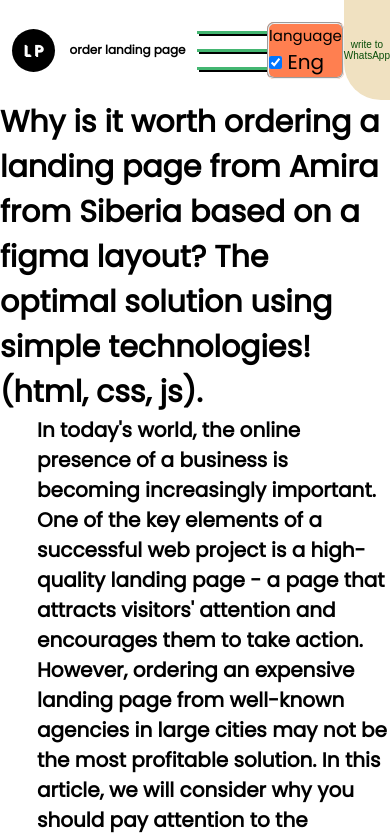
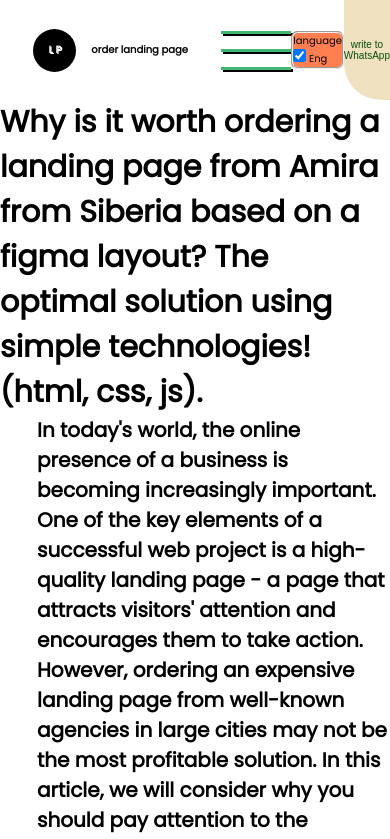
Before and after one commit to amir248/order-landing-page, a plain HTML site: page why-Amir.html in a window 390 px wide. Shown: the top 839 px of the page. Drawn offline with Linux system fonts and the light colour scheme.

Commit message:
!important

```diff
--- a/site/css/index.css
+++ b/site/css/index.css
@@ -517,17 +517,17 @@ body > main > footer > div > ul > li > a{
     .centralDiv > p{
         top:0;
     }
-    body > main:nth-child(1) > header:nth-child(2) > nav:nth-child(1) > a:nth-child(5) > button:nth-child(1){
-        font-size:10px;
+
+    .around{
+        font-size:15px !important;
     }
-    body > main:nth-child(1) > header:nth-child(2) > nav:nth-child(1) > fieldset:nth-child(3) > label:nth-child(1) > legend:nth-child(1){
-        font-size:15px;
+
+    body > main:nth-child(1) > header:nth-child(2) > nav:nth-child(1){
+        font-size:12px !important;
     }
-    .around{
-        font-size:15px;
-    }
-    body > main:nth-child(1) > header:nth-child(2) > nav:nth-child(1) > strong:nth-child(1){
-        font-size:12px;
+
+    #but{
+        font-size:10px !important;
     }
  }
  @media(max-width:520px){
--- a/site/css/sPages.css
+++ b/site/css/sPages.css
@@ -58,17 +58,11 @@ aside{
         margin-bottom:15px;
         transition: all 1s ease-out;
     }
-    body > main:nth-child(1) > article:nth-child(1) > nav:nth-child(1) > a:nth-child(5) > button:nth-child(1){
-        font-size:10px;
+    #but{
+        font-size:10px !important;
     }
-    body > main:nth-child(1) > article:nth-child(1) > nav:nth-child(1) > fieldset:nth-child(3) > label:nth-child(1) > legend:nth-child(1){
-        font-size:15px;
-    }
-    .around{
-        font-size:15px;
-    }
-    body > main:nth-child(1) > article:nth-child(1) > nav:nth-child(1) > strong:nth-child(1){
-        font-size:12px;
+    body > main:nth-child(1) > article:nth-child(1) > nav:nth-child(1){
+        font-size:10px !important;
     }
 }
 
--- a/site/include/nav.html
+++ b/site/include/nav.html
@@ -28,5 +28,5 @@
 
 </ul>
 <a href="https://wa.clck.bar/79528885656?text=hi,%20I%20need%20landing%20page">
-    <button>write to WhatsApp</button>
+    <button id="but">write to WhatsApp</button>
 </a>
```
